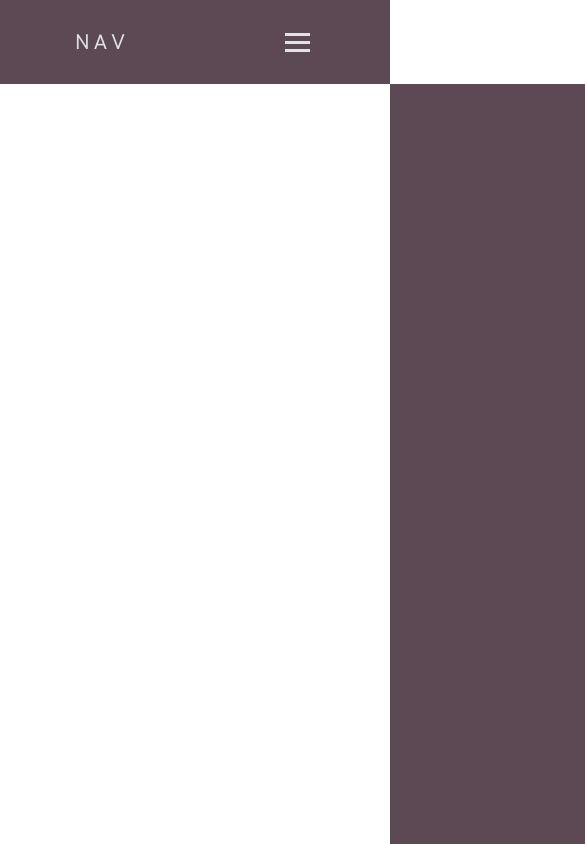
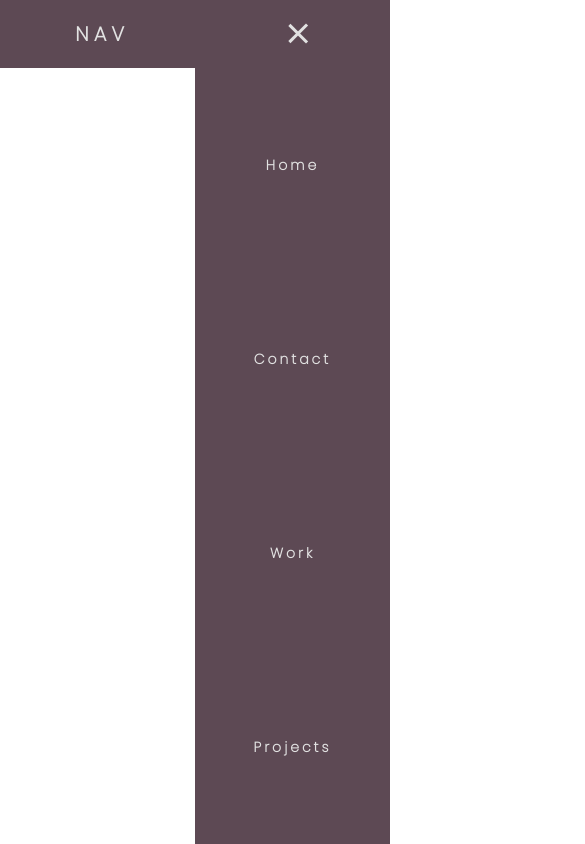
Before and after one commit to pv-vighnesh/responsive-nav, a plain HTML site: page index.html in a window 390 px wide. Both pictures are taken after a click on the element 297 px from the left and 42 px from the top of the page. Shown: the whole page, 585 px wide, since content can reach past the window. Drawn offline with Linux system fonts and the light colour scheme.

Commit message:
Final version of the design

```diff
--- /dev/null
+++ b/app.js
@@ -0,0 +1,26 @@
+const navSlide = () => {
+    const burger = document.querySelector(".burger");
+    const nav = document.querySelector(".nav-links");
+    const navLinks = document.querySelectorAll(".nav-links li");
+
+    burger.addEventListener("click", () => {
+        // Toggle  Nav
+        nav.classList.toggle("nav-active");
+
+        //Animate Links
+        navLinks.forEach((link, index) => {
+            if(link.style.animation) {
+                link.style.animation = '';
+            }
+            else {
+                link.style.animation = `navLinkFade 0.5s ease
+                                        forwards ${index / 7 + 0.5}s`;
+            }
+        });
+
+        // Burger animation
+        burger.classList.toggle('toggle');
+    });
+}
+
+navSlide();
--- a/index.html
+++ b/index.html
@@ -5,7 +5,7 @@
     <meta http-equiv="X-UA-Compatible" content="IE=edge">
     <meta name="viewport" content="width=device-width, initial-scale=1.0">
     <link href="https://fonts.googleapis.com/css2?family=Poppins:wght@200&display=swap" rel="stylesheet">
-    <link rel="stylesheet" href="style.css">
+    <link rel="stylesheet" href="styles.css">
     <title>Responsive Nav-bar</title>
 </head>
 <body>
@@ -33,5 +33,6 @@
             <div class="line3"></div>
         </div>
     </nav>
+    <script src="app.js"></script>
 </body>
 </html>
--- a/style.css
+++ /dev/null
@@ -1,83 +0,0 @@
-* {
-    padding: 0px;
-    margin: 0px;
-    box-sizing: border-box;
-}
-
-nav {
-    font-family: 'Poppins', sans-serif;
-    display: flex;
-    justify-content: space-around;
-    align-items: center;
-    min-height: 10vh;
-    background-color: #5D4954;
-}
-
-.logo {
-    color: rgb(226, 226, 226);
-    letter-spacing: 5px;
-    text-transform: uppercase;
-    font-size: 20px;
-}
-
-.nav-links {
-    display: flex;
-    justify-content: space-around;
-    width: 35%;
-}
-
-.nav-links li {
-    list-style: none;
-}
-
-.nav-links a {
-    color: rgb(226, 226, 226);
-    text-decoration: none;
-    font-weight: bold;
-    font-size: 13px;
-    letter-spacing: 2px;
-}
-
-.burger div {
-    background-color: rgb(226, 226, 226);
-    height: 3px;
-    width: 25px;
-    margin: 5px;
-}
-
-.burger {
-    display: none;
-    cursor: pointer;
-}
-
-@media screen and (max-width:1024px) {
-    .nav-links {
-        width: 50%;
-    }
-}
-
-@media screen and (max-width:768px) {
-    body {
-        overflow-x: hidden;
-    }
-    .nav-links {
-        position: absolute;
-        right: 0px;
-        height: 90vh;
-        top: 10vh;
-        background-color: #5D4954;
-        display: flex;
-        flex-direction: column;
-        align-items: center;
-        width: 50%;
-        transform: translateX(100%);
-    }
-
-    .nav-links li {
-        opacity: 0;
-    }
-
-    .burger {
-        display: block;
-    }
-}
--- /dev/null
+++ b/styles.css
@@ -0,0 +1,116 @@
+* {
+    margin: 0;
+    padding: 0;
+    box-sizing: border-box;
+}
+
+nav {
+    position: fixed;
+    top: 0;
+    width: 100%;
+    display: flex;
+    justify-content: space-around;
+    align-items: center;
+    min-height: 8vh;
+    background-color: #5D4954;
+    font-family: "Poppins", sans-serif;
+}
+
+.logo {
+    color: rgb(226, 226, 226);
+    text-transform: uppercase;
+    letter-spacing: 5px;
+    font-size: 20px;
+}
+
+.nav-links {
+    display: flex;
+    justify-content: space-around;
+    width: 30%;
+}
+
+.nav-links li {
+    list-style: none;
+}
+
+.nav-links a {
+    color: rgb(226, 226, 226);
+    text-decoration: none;
+    letter-spacing: 3px;
+    font-weight: bold;
+    font-size: 14px;
+}
+
+.burger {
+    display: none;
+}
+
+.burger div {
+    width: 25px;
+    height: 3px;
+    background-color: rgb(226, 226, 226);
+    margin: 5px;
+    transition: all 0.5s ease;
+}
+
+@media screen and (max-width: 1024px) {
+    .nav-links {
+        width: 60%;
+    }
+}
+
+@media screen and (max-width: 768px) {
+    body {
+        overflow-x: hidden;
+    }
+
+    .nav-links {
+        position: fixed;
+        right: 0px;
+        height: 92vh;
+        top: 8vh;
+        background-color: #5D4954;
+        display: flex;
+        flex-direction: column;
+        align-items: center;
+        width: 50%;
+        transform: translateX(100%);
+        transition: transform 0.5s ease-in;
+    }
+
+    .nav-links li {
+        opacity: 0;
+    }
+
+    .burger {
+        display: block;
+        cursor: pointer;
+    }
+}
+
+.nav-active {
+        transform: translateX(0%);
+}
+
+@keyframes navLinkFade {
+    from {
+        opacity: 0;
+        transform: translateX(50px);
+    }
+    to {
+        opacity: 1;
+        transform: translateX(0);
+    }
+}
+
+.toggle .line1 {
+    transform: rotate(-45deg) translate(-5px, 6px);
+}
+
+.toggle .line2 {
+    opacity: 0;
+}
+
+.toggle .line3 {
+    transform: rotate(45deg) translate(-5px, -6px);
+}
```
